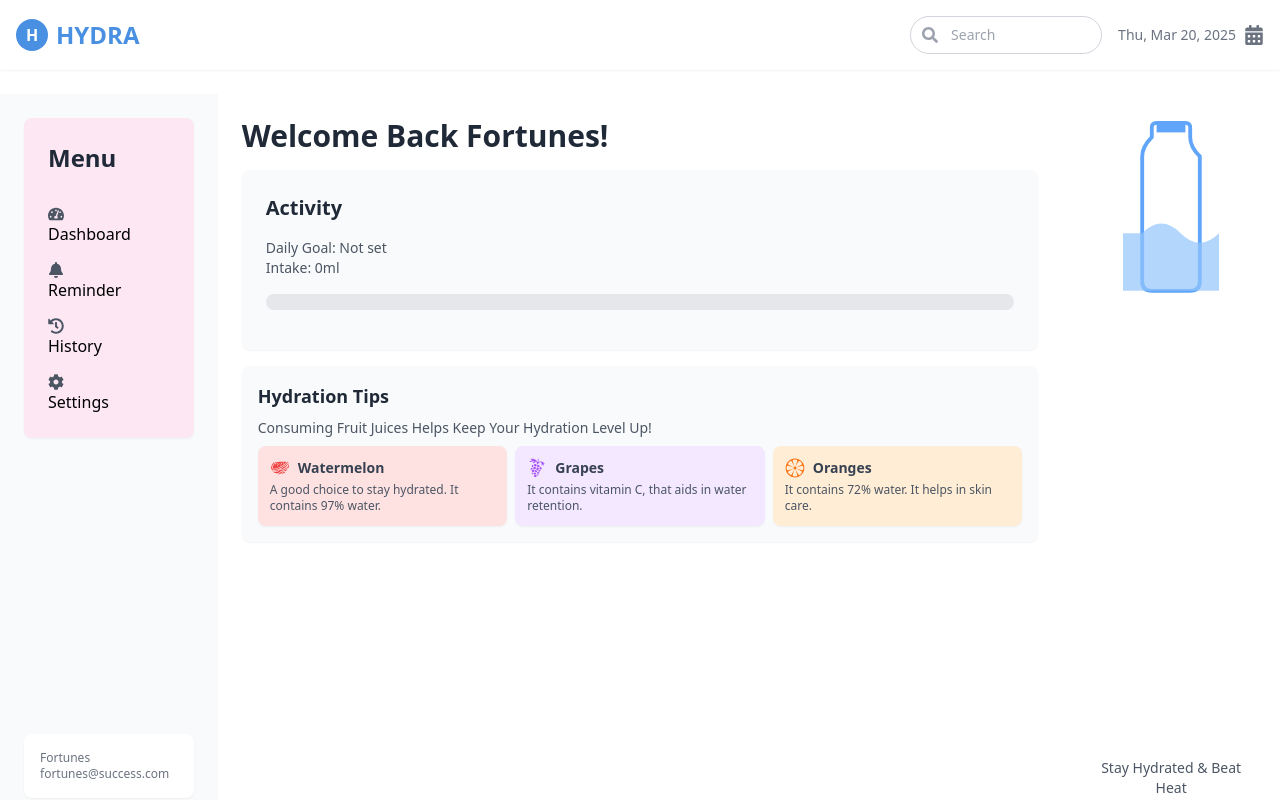
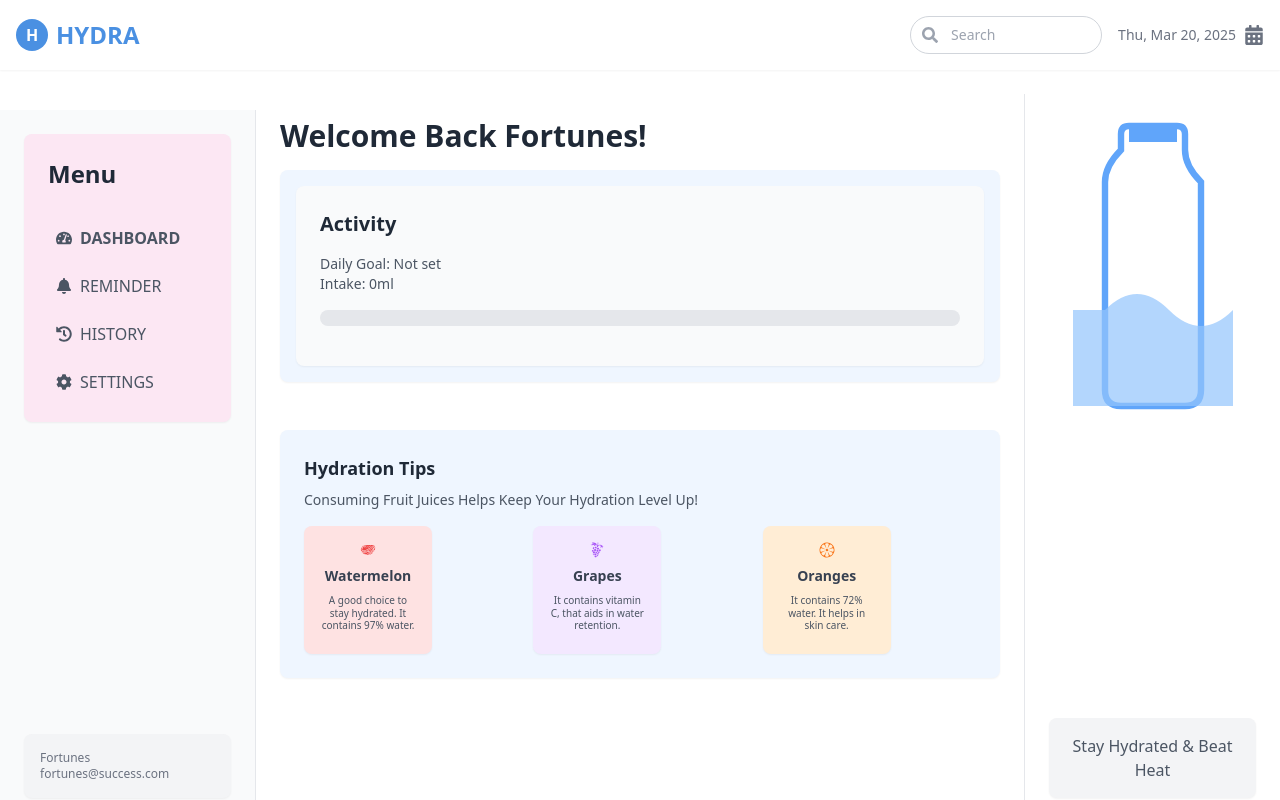
Before and after one commit to Centa964/capstone, a React (Vite) app in the folder water-tracker/: page /dashboard in a window 1280 px wide. Built offline with nearby package versions, Linux system fonts and the light colour scheme.

Commit message:
added some extra styling, bg-color, other related styling

```diff
--- a/water-tracker/src/App.jsx
+++ b/water-tracker/src/App.jsx
@@ -1,6 +1,6 @@
 // App.jsx
 import React, { useState, useEffect } from 'react';
-import { BrowserRouter, Routes, Route, Link, Navigate } from 'react-router-dom';
+import { BrowserRouter, Routes, Route, NavLink, Navigate } from 'react-router-dom';
 import { FaTachometerAlt, FaBell, FaHistory, FaCog } from 'react-icons/fa';
 import { GiWatermelon, GiGrapes, GiOrange } from 'react-icons/gi';
 import Header from './components/Header';
@@ -122,95 +122,89 @@ const App = () => {
         <Header />
         <div className="flex h-[calc(100vh-72px)]">
           {/* Left Sidebar */}
-          <aside className="w-1/5 bg-gray-50 p-6 flex flex-col justify-between">
+          <aside className="w-1/5 bg-gray-50 p-6 mt-4 flex flex-col justify-between border-r border-gray-200">
+            <div>
+              {/* Menu Card */}
               <div className="bg-pink-100 p-6 rounded-lg shadow-sm">
                 <h2 className="text-2xl font-bold text-gray-800 mb-8">Menu</h2>
                 <nav className="flex flex-col space-y-4">
-                <Link
+                  <NavLink
                     to="/dashboard"
-                  className={({ isActive }) =>
-                    `flex items-center space-x-2 uppercase font-semibold px-2 py-1 rounded ${
-                      isActive ? 'text-hydra-blue bg-hydra-blue/10' : 'text-gray-600'
-                    }`
-                  }
+                    className="flex items-center space-x-2 uppercase font-semibold px-2 py-1 rounded text-gray-600"
+                    activeClassName="text-hydra-blue bg-hydra-blue/10"
                   >
                     <FaTachometerAlt className="w-4 h-4 text-gray-600" />
                     <span>Dashboard</span>
-                </Link>
-                <Link
+                  </NavLink>
+                  <NavLink
                     to="/reminder"
-                  className={({ isActive }) =>
-                    `flex items-center space-x-2 uppercase px-2 py-1 rounded ${
-                      isActive ? 'text-hydra-blue bg-hydra-blue/10' : 'text-gray-600'
-                    }`
-                  }
+                    className="flex items-center space-x-2 uppercase px-2 py-1 rounded text-gray-600"
+                    activeClassName="text-hydra-blue bg-hydra-blue/10"
                   >
                     <FaBell className="w-4 h-4 text-gray-600" />
                     <span>Reminder</span>
-                </Link>
-                <Link
+                  </NavLink>
+                  <NavLink
                     to="/history"
-                  className={({ isActive }) =>
-                    `flex items-center space-x-2 uppercase px-2 py-1 rounded ${
-                      isActive ? 'text-hydra-blue bg-hydra-blue/10' : 'text-gray-600'
-                    }`
-                  }
+                    className="flex items-center space-x-2 uppercase px-2 py-1 rounded text-gray-600"
+                    activeClassName="text-hydra-blue bg-hydra-blue/10"
                   >
                     <FaHistory className="w-4 h-4 text-gray-600" />
                     <span>History</span>
-                </Link>
-                <Link
+                  </NavLink>
+                  <NavLink
                     to="/settings"
-                  className={({ isActive }) =>
-                    `flex items-center space-x-2 uppercase px-2 py-1 rounded ${
-                      isActive ? 'text-hydra-blue bg-hydra-blue/10' : 'text-gray-600'
-                    }`
-                  }
+                    className="flex items-center space-x-2 uppercase px-2 py-1 rounded text-gray-600"
+                    activeClassName="text-hydra-blue bg-hydra-blue/10"
                   >
                     <FaCog className="w-4 h-4 text-gray-600" />
                     <span>Settings</span>
-                </Link>
+                  </NavLink>
                 </nav>
               </div>
-            <div className="bg-white p-4 rounded-lg shadow-sm text-gray-500 text-xs">
+            </div>
+            {/* Credentials Card */}
+            <div className="bg-gray-100 p-4 rounded-lg shadow-sm text-gray-500 text-xs">
               <p>Fortunes</p>
               <p>fortunes@success.com</p>
             </div>
           </aside>
 
           {/* Main Content */}
-          <main className="w-4/5 p-6 h-full overflow-y-auto">
+          <main className="w-3/5 p-6 h-full overflow-y-auto">
             <h1 className="text-3xl font-bold text-gray-800 mb-4">Welcome Back Fortunes!</h1>
             <Routes>
               <Route
                 path="/dashboard"
                 element={
                   <>
+                    <div className="bg-blue-50 p-4 rounded-lg shadow-sm mb-12">
                       <Activity intake={intake} goal={goal} goalAchieved={goalAchieved} />
-                    <div className="bg-gray-50 p-4 rounded-lg shadow-sm mt-4">
+                    </div>
+                    <div className="bg-blue-50 p-6 rounded-lg shadow-sm">
                       <h3 className="text-lg font-semibold text-gray-800 mb-2">Hydration Tips</h3>
-                      <p className="text-sm text-gray-600 mb-2">Consuming Fruit Juices Helps Keep Your Hydration Level Up!</p>
-                      <div className="grid grid-cols-3 gap-2">
-                        <div className="bg-red-100 p-3 rounded-lg shadow-sm">
-                          <div className="flex items-center space-x-2 mb-1">
-                            <GiWatermelon className="w-5 h-5 text-red-500" />
+                      <p className="text-sm text-gray-600 mb-4">Consuming Fruit Juices Helps Keep Your Hydration Level Up!</p>
+                      <div className="grid grid-cols-3 gap-4">
+                        <div className="bg-red-100 p-4 rounded-lg shadow-sm w-32 h-32">
+                          <div className="flex flex-col items-center space-y-2">
+                            <GiWatermelon className="w-4 h-4 text-red-500" />
                             <h4 className="text-sm font-semibold text-gray-700">Watermelon</h4>
+                            <p className="text-[10px] text-gray-600 text-center leading-tight">A good choice to stay hydrated. It contains 97% water.</p>
                           </div>
-                          <p className="text-xs text-gray-600">A good choice to stay hydrated. It contains 97% water.</p>
                         </div>
-                        <div className="bg-purple-100 p-3 rounded-lg shadow-sm">
-                          <div className="flex items-center space-x-2 mb-1">
-                            <GiGrapes className="w-5 h-5 text-purple-500" />
+                        <div className="bg-purple-100 p-4 rounded-lg shadow-sm w-32 h-32">
+                          <div className="flex flex-col items-center space-y-2">
+                            <GiGrapes className="w-4 h-4 text-purple-500" />
                             <h4 className="text-sm font-semibold text-gray-700">Grapes</h4>
+                            <p className="text-[10px] text-gray-600 text-center leading-tight">It contains vitamin C, that aids in water retention.</p>
                           </div>
-                          <p className="text-xs text-gray-600">It contains vitamin C, that aids in water retention.</p>
                         </div>
-                        <div className="bg-orange-100 p-3 rounded-lg shadow-sm">
-                          <div className="flex items-center space-x-2 mb-1">
-                            <GiOrange className="w-5 h-5 text-orange-500" />
+                        <div className="bg-orange-100 p-4 rounded-lg shadow-sm w-32 h-32">
+                          <div className="flex flex-col items-center space-y-2">
+                            <GiOrange className="w-4 h-4 text-orange-500" />
                             <h4 className="text-sm font-semibold text-gray-700">Oranges</h4>
+                            <p className="text-[10px] text-gray-600 text-center leading-tight">It contains 72% water. It helps in skin care.</p>
                           </div>
-                          <p className="text-xs text-gray-600">It contains 72% water. It helps in skin care.</p>
                         </div>
                       </div>
                     </div>
@@ -268,24 +262,22 @@ const App = () => {
           </main>
 
           {/* Right Sidebar */}
-          <aside className="w-1/5 bg-white p-6 flex flex-col justify-between">
-            <div className="flex justify-center">
-              <div className="w-24 h-48">
+          <aside className="w-1/5 bg-white p-6 border-l border-gray-200 flex flex-col justify-between">
+            {/* SVG */}
+            <div className="flex justify-center flex-grow">
+              <div className="w-40 h-80">
                 <svg
                   xmlns="http://www.w3.org/2000/svg"
                   viewBox="0 0 100 200"
                   className="w-full h-full"
                 >
-                  {/* Bottle Outline */}
                   <path
                     d="M30 20 L30 10 Q30 5 35 5 H65 Q70 5 70 10 L70 20 Q70 30 80 40 L80 170 Q80 180 70 180 H30 Q20 180 20 170 L20 40 Q20 30 30 20 Z"
                     fill="none"
                     stroke="#60A5FA"
                     strokeWidth="4"
                   />
-                  {/* Cap */}
                   <rect x="35" y="5" width="30" height="10" fill="#60A5FA" />
-                  {/* Water Wave */}
                   <path
                     d="M20 120 Q40 100 60 120 T100 120 L100 180 H0 L0 120 Z"
                     fill="#93C5FD"
@@ -294,8 +286,9 @@ const App = () => {
                 </svg>
               </div>
             </div>
-            <div className="text-gray-600 text-center">
-              <p className="font-medium text-sm">Stay Hydrated & Beat Heat</p>
+            {/* Motivational Card */}
+            <div className="bg-gray-100 p-4 rounded-lg shadow-sm text-gray-600 text-center">
+              <p className="font-medium text-base">Stay Hydrated & Beat Heat</p>
             </div>
           </aside>
         </div>
--- a/water-tracker/src/components/DrinkLog.jsx
+++ b/water-tracker/src/components/DrinkLog.jsx
@@ -3,18 +3,47 @@ import React, { useState } from 'react';
 
 const DrinkLog = ({ logWater, goalAchieved }) => {
   const [amount, setAmount] = useState('');
+  const [showCustomInput, setShowCustomInput] = useState(false);
 
-  const handleLogWater = () => {
+  const handlePresetLog = (presetAmount) => {
+    logWater(presetAmount);
+  };
+
+  const handleCustomLog = () => {
     const waterAmount = parseInt(amount);
     if (!isNaN(waterAmount) && waterAmount > 0) {
       logWater(waterAmount);
       setAmount('');
+      setShowCustomInput(false);
     }
   };
 
   return (
     <div className="mb-6">
       <h4 className="text-lg font-medium text-gray-700 mb-2">Log Water Intake</h4>
+      <div className="flex flex-wrap gap-2 mb-2">
+        <button
+          onClick={() => handlePresetLog(250)}
+          className="bg-hydra-blue text-white px-4 py-2 rounded-lg disabled:bg-gray-300"
+          disabled={goalAchieved}
+        >
+          250ml
+        </button>
+        <button
+          onClick={() => handlePresetLog(500)}
+          className="bg-hydra-blue text-white px-4 py-2 rounded-lg disabled:bg-gray-300"
+          disabled={goalAchieved}
+        >
+          500ml
+        </button>
+        <button
+          onClick={() => setShowCustomInput(!showCustomInput)}
+          className="bg-gray-500 text-white px-4 py-2 rounded-lg"
+        >
+          {showCustomInput ? 'Cancel Custom' : 'Add Custom'}
+        </button>
+      </div>
+      {showCustomInput && (
         <div className="flex space-x-4">
           <input
             type="number"
@@ -25,13 +54,14 @@ const DrinkLog = ({ logWater, goalAchieved }) => {
             disabled={goalAchieved}
           />
           <button
-          onClick={handleLogWater}
+            onClick={handleCustomLog}
             className="bg-hydra-blue text-white px-6 py-2 rounded-lg disabled:bg-gray-300"
             disabled={goalAchieved || !amount}
           >
             Add
           </button>
         </div>
+      )}
     </div>
   );
 };
```
Lines whose indentation alone changed are shown as unchanged.
